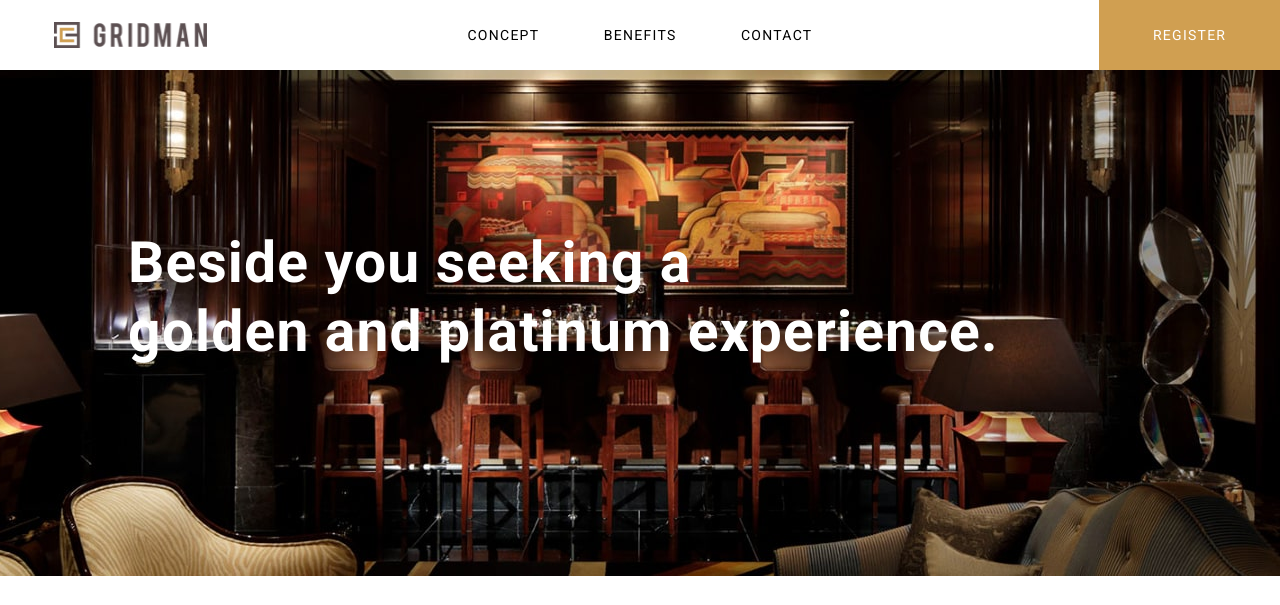
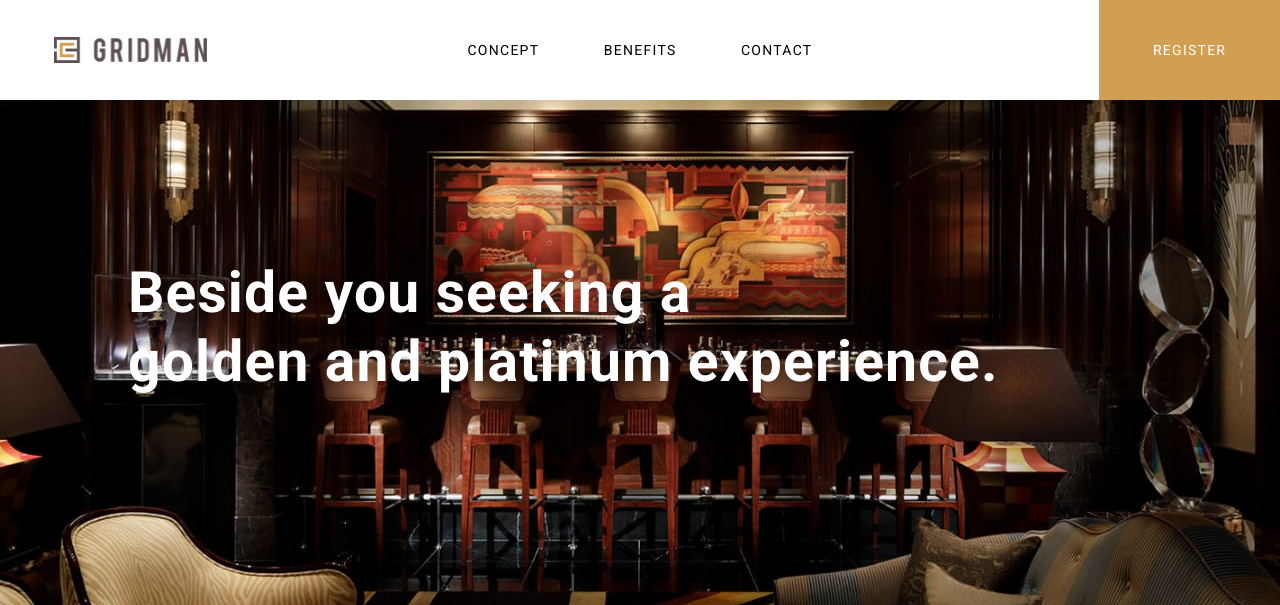
Before and after one commit to tktk-bkk/sample, a PHP site: page / in a window 1280 px wide. Shown: the top 605 px of the page. Run offline with PHP 8.4, Linux system fonts and the light colour scheme.

Commit message:
Update main.css

```diff
--- a/css/main.css
+++ b/css/main.css
@@ -8,7 +8,7 @@ html {
 #headder {
     background-color: #fff;
     width: 100%;
-    height: 7rem;
+    height: 10rem;
     display: flex;
     align-items: center;
     justify-content: space-between;
```
